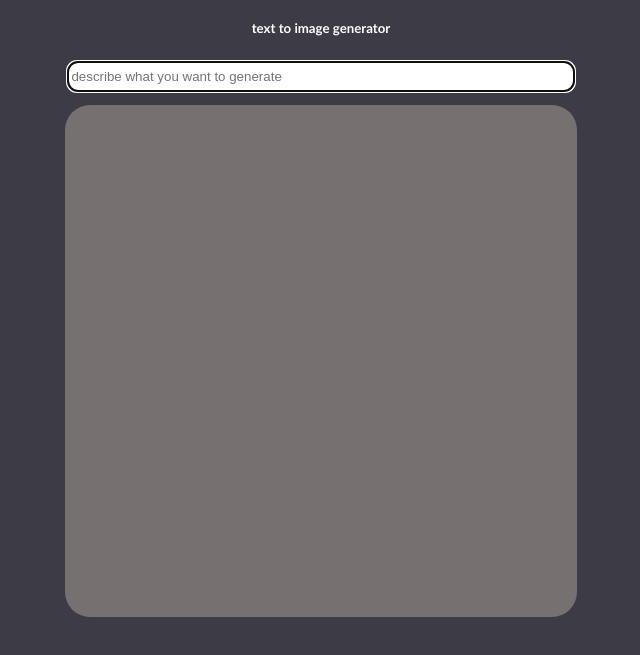
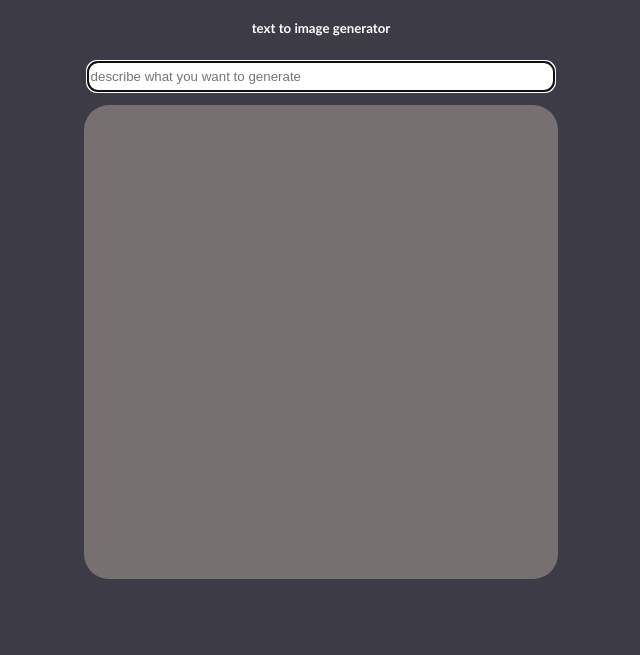
Before and after one commit to nobbleberry/richard.ai, a plain HTML site: page index.html in a window 1280 px wide. Shown: the part 63-718 px from the top of the page, without its empty margins (319-959 px from the left). Drawn offline with Linux system fonts and the light colour scheme.

Commit message:
Update styles.css

```diff
--- a/styles.css
+++ b/styles.css
@@ -16,7 +16,7 @@ h1,h5{
 
 #input{
     border-radius: 10px;
-    width:39vw;
+    width:36vw;
     height:2vw;
 
 }
@@ -29,14 +29,14 @@ h1,h5{
     align-items: center;
     background: #777070;
     border-radius: 25px;
-    width: 40vw;
-    height: 40vw;
+    width: 37vw;
+    height: 37vw;
     overflow: hidden;
 }
 
 #art{
-    width: 40vw;
-    height: 40vw;
+    width: 37vw;
+    height: 37vw;
 
 }
 
```
